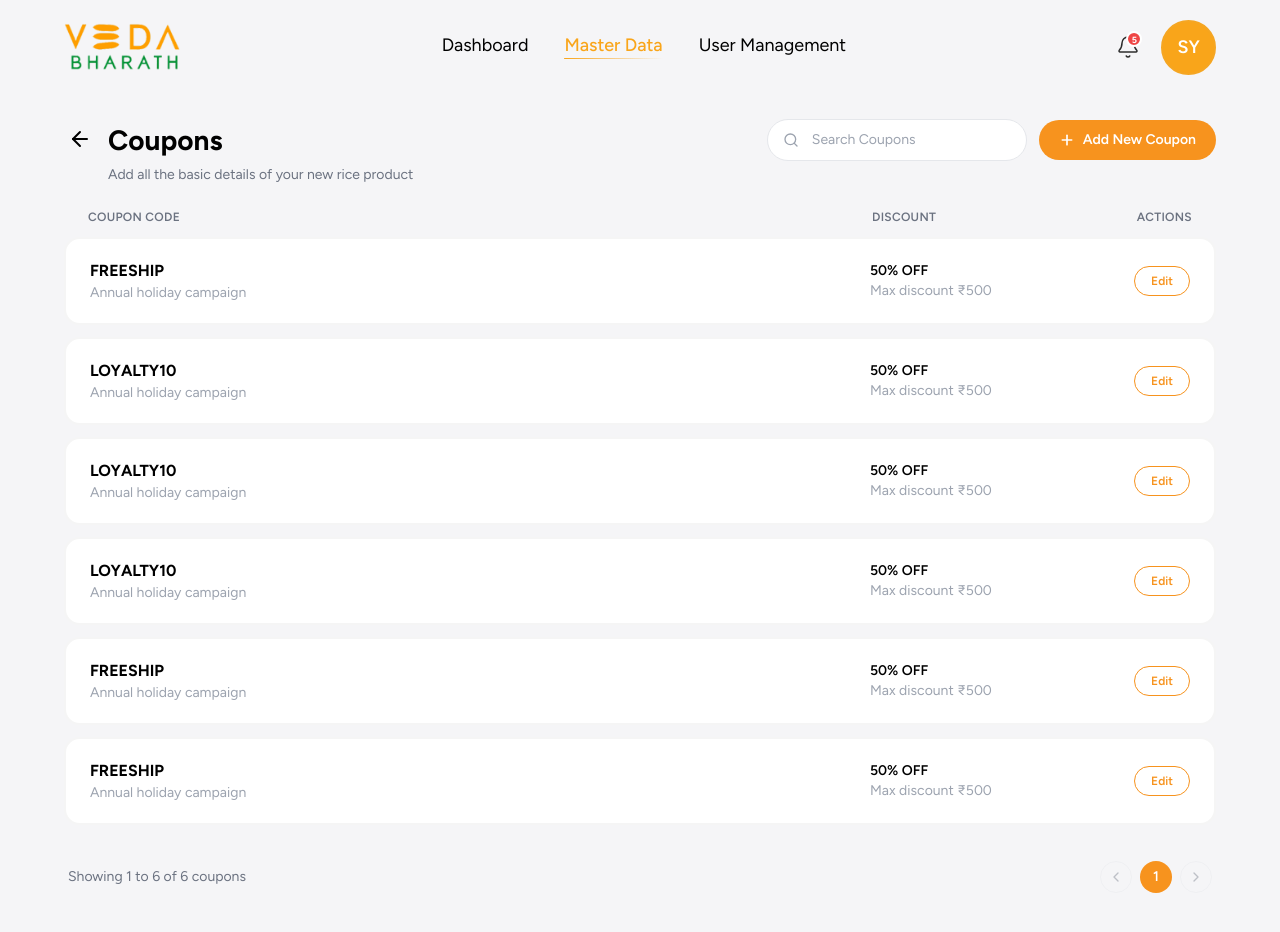
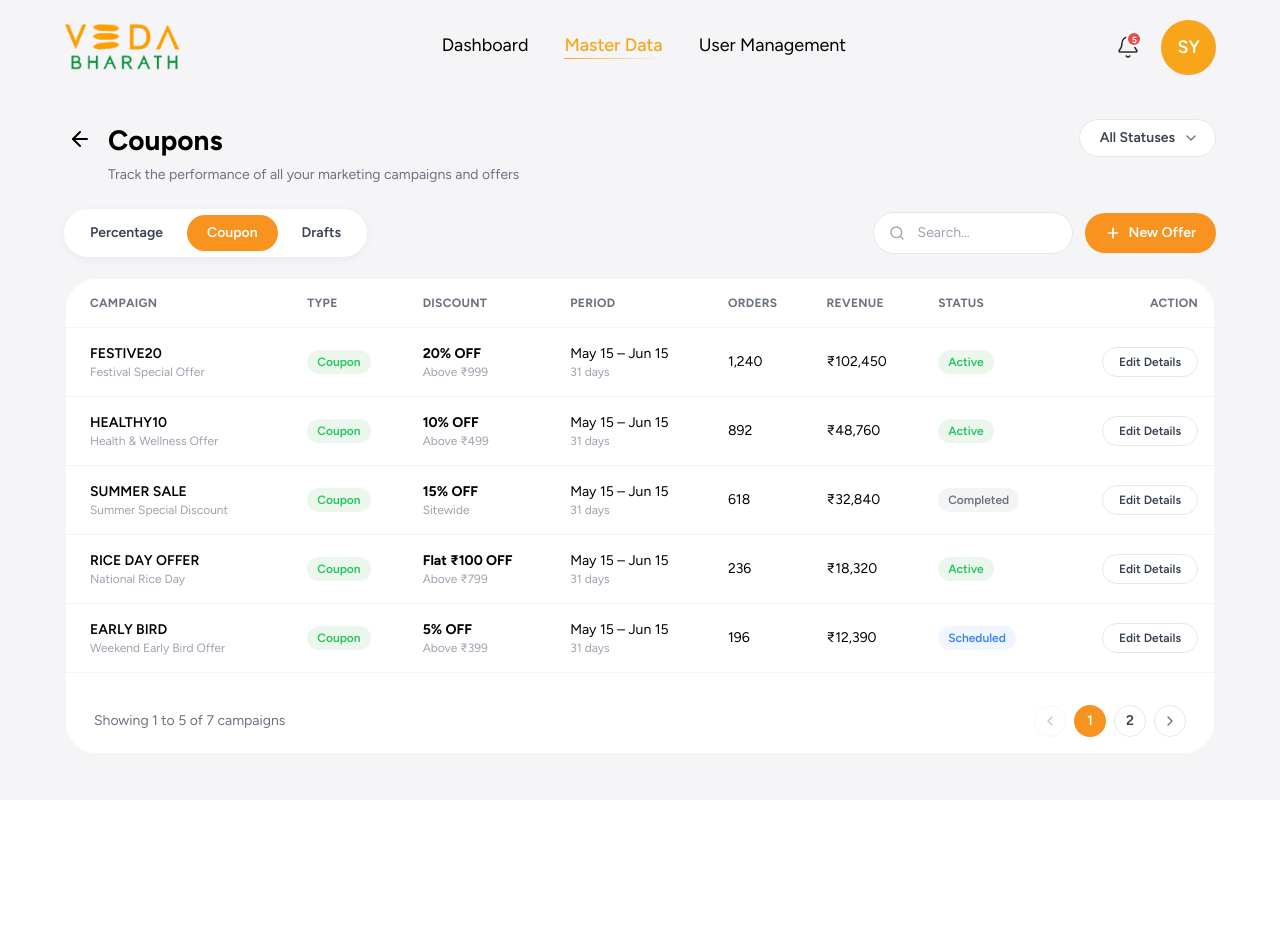
Before and after one commit to ARBRABBIT/Vedabharath-dashboards, a Next.js app: page /super-admin/master-data/coupons in a window 1280 px wide. After the commit the page ends 800 px from the top, so only its background shows below. Built offline with nearby package versions, Linux system fonts and the light colour scheme.

Commit message:
Update master data coupons to match offers UI flow and restrict discount input

```diff
--- a/src/app/super-admin/master-data/coupons/page.tsx
+++ b/src/app/super-admin/master-data/coupons/page.tsx
@@ -3,50 +3,44 @@
 import { Plus, Search } from "lucide-react";
 import { useMemo, useState } from "react";
 import { SuperAdminNavbar } from "@/components/dashboard/SuperAdminNavbar";
-import { FormModal } from "@/components/super-admin/masterdata/FormModal";
-import { INITIAL_COUPONS, type Coupon } from "@/components/super-admin/masterdata/masterDataData";
+import { EditOfferModal } from "@/components/super-admin/offers/EditOfferModal";
+import { LaunchOfferModal } from "@/components/super-admin/offers/LaunchOfferModal";
+import { OFFERS, statusPillClasses, type Offer } from "@/components/super-admin/offers/offersData";
+import { FilterDropdown } from "@/components/super-admin/ui/FilterDropdown";
 import { PageHeader } from "@/components/super-admin/ui/PageHeader";
 import { Pagination } from "@/components/super-admin/ui/Pagination";
 
-const PAGE_SIZE = 10;
+const PAGE_SIZE = 5;
+type Tab = "Percentage" | "Coupon" | "Drafts";
+type StatusFilter = "All Statuses" | Offer["status"];
 
 export default function CouponsPage() {
-  const [coupons, setCoupons] = useState(INITIAL_COUPONS);
+  const [offers, setOffers] = useState<Offer[]>(OFFERS);
+  const [tab, setTab] = useState<Tab>("Coupon");
+  const [statusFilter, setStatusFilter] = useState<StatusFilter>("All Statuses");
   const [search, setSearch] = useState("");
   const [page, setPage] = useState(1);
-  const [createOpen, setCreateOpen] = useState(false);
-  const [editingCoupon, setEditingCoupon] = useState<Coupon | null>(null);
+  const [launchOpen, setLaunchOpen] = useState(false);
+  const [editingOffer, setEditingOffer] = useState<Offer | null>(null);
 
-  const filtered = useMemo(
-    () => coupons.filter((coupon) => coupon.code.toLowerCase().includes(search.toLowerCase())),
-    [coupons, search],
-  );
+  function handleSaveOffer(updated: Offer) {
+    setOffers((prev) => prev.map((offer) => (offer.id === updated.id ? updated : offer)));
+  }
+
+  const filtered = useMemo(() => {
+    return offers.filter((offer) => {
+      const matchesTab = tab === "Drafts" ? false : offer.type === tab;
+      const matchesStatus = statusFilter === "All Statuses" ? true : offer.status === statusFilter;
+      const matchesSearch =
+        offer.name.toLowerCase().includes(search.toLowerCase()) ||
+        offer.subtitle.toLowerCase().includes(search.toLowerCase()) ||
+        offer.discount.toLowerCase().includes(search.toLowerCase());
+      return matchesTab && matchesStatus && matchesSearch;
+    });
+  }, [offers, tab, statusFilter, search]);
+
+  const totalPages = Math.max(1, Math.ceil(filtered.length / PAGE_SIZE));
   const pageItems = filtered.slice((page - 1) * PAGE_SIZE, page * PAGE_SIZE);
-
-  function handleSubmit(values: Record<string, string>) {
-    if (!values.code?.trim()) return;
-    const rawDiscount = values.discount ? values.discount.replace(/[^0-9]/g, "").slice(0, 2) : "";
-    const formattedDiscount = rawDiscount ? `${rawDiscount}% OFF` : (editingCoupon?.discount ?? "50% OFF");
-
-    if (editingCoupon) {
-      setCoupons((prev) =>
-        prev.map((coupon) =>
-          coupon.id === editingCoupon.id ? { ...coupon, code: values.code, discount: formattedDiscount } : coupon,
-        ),
-      );
-    } else {
-      setCoupons((prev) => [
-        {
-          id: `c${prev.length + 1}-${Date.now()}`,
-          code: values.code,
-          subtitle: "New campaign",
-          discount: formattedDiscount,
-          maxDiscount: "Max discount ₹500",
-        },
-        ...prev,
-      ]);
-    }
-  }
 
   return (
     <div className="flex min-h-screen w-full flex-col bg-[#F5F5F7]">
@@ -55,9 +49,46 @@ export default function CouponsPage() {
       <main className="flex-1 px-6 pb-10 pt-6 sm:px-10 lg:px-16">
         <PageHeader
           title="Coupons"
-          subtitle="Add all the basic details of your new rice product"
+          subtitle="Track the performance of all your marketing campaigns and offers"
           backHref="/super-admin/master-data"
           right={
+            <div className="rounded-full border border-[#E5E7EB] bg-white">
+              <FilterDropdown
+                value={statusFilter}
+                onChange={(value) => {
+                  setStatusFilter(value as StatusFilter);
+                  setPage(1);
+                }}
+                options={[
+                  { value: "All Statuses", label: "All Statuses" },
+                  { value: "Active", label: "Active" },
+                  { value: "Scheduled", label: "Scheduled" },
+                  { value: "Completed", label: "Completed" },
+                ]}
+              />
+            </div>
+          }
+        />
+
+        <div className="mt-6 flex flex-wrap items-center justify-between gap-3">
+          <div className="inline-flex items-center gap-1 rounded-full bg-white p-1.5 shadow-[0_2px_10px_rgba(0,0,0,0.05)]">
+            {(["Percentage", "Coupon", "Drafts"] as Tab[]).map((option) => (
+              <button
+                key={option}
+                type="button"
+                onClick={() => {
+                  setTab(option);
+                  setPage(1);
+                }}
+                className={`cursor-pointer rounded-full px-5 py-2 text-sm font-semibold transition-colors ${
+                  tab === option ? "bg-[#F7931E] text-white" : "text-[#374151] hover:text-black"
+                }`}
+              >
+                {option}
+              </button>
+            ))}
+          </div>
+
           <div className="flex items-center gap-3">
             <div className="relative">
               <Search className="pointer-events-none absolute left-4 top-1/2 h-4 w-4 -translate-y-1/2 text-[#9CA3AF]" />
@@ -68,93 +99,110 @@ export default function CouponsPage() {
                   setSearch(event.target.value);
                   setPage(1);
                 }}
-                  placeholder="Search Coupons"
-                  className="w-[220px] rounded-full border border-[#E5E7EB] bg-white py-2.5 pl-11 pr-4 text-sm outline-none placeholder:text-[#9CA3AF] focus:border-[#F7931E] sm:w-[260px]"
+                placeholder="Search..."
+                className="w-[200px] rounded-full border border-[#E5E7EB] bg-white py-2.5 pl-11 pr-4 text-sm outline-none placeholder:text-[#9CA3AF] focus:border-[#F7931E]"
               />
             </div>
             <button
               type="button"
-                onClick={() => setCreateOpen(true)}
+              onClick={() => setLaunchOpen(true)}
               className="flex cursor-pointer items-center gap-2 whitespace-nowrap rounded-full bg-[#F7931E] px-5 py-2.5 text-sm font-semibold text-white transition-opacity hover:opacity-90"
             >
               <Plus className="h-4 w-4" strokeWidth={2.5} />
-                Add New Coupon
-              </button>
-            </div>
-          }
-        />
-
-        <div className="mt-6 flex flex-col gap-3">
-          <div className="flex items-center px-6 text-xs font-semibold uppercase tracking-wide text-[#6B7280]">
-            <span className="flex-1">Coupon Code</span>
-            <span className="w-[220px]">Discount</span>
-            <span className="w-[100px] text-right">Actions</span>
-          </div>
-          {pageItems.map((coupon) => (
-            <div key={coupon.id} className="flex items-center rounded-2xl border-2 border-black/[0.04] bg-white px-6 py-5">
-              <div className="flex-1">
-                <p className="text-base font-bold text-black">{coupon.code}</p>
-                <p className="text-sm text-[#9CA3AF]">{coupon.subtitle}</p>
-              </div>
-              <div className="w-[220px]">
-                <p className="text-sm font-semibold text-black">{coupon.discount}</p>
-                <p className="text-sm text-[#9CA3AF]">{coupon.maxDiscount}</p>
-              </div>
-              <div className="w-[100px] text-right">
-                <button
-                  type="button"
-                  onClick={() => setEditingCoupon(coupon)}
-                  className="cursor-pointer rounded-full border border-[#F7931E] px-4 py-1.5 text-xs font-semibold text-[#F7931E] transition-colors hover:bg-[#FEF3E2]"
-                >
-                  Edit
+              New Offer
             </button>
           </div>
         </div>
+
+        <div className="mt-5 overflow-hidden rounded-[32px] border-2 border-black/[0.04] bg-white">
+          <div className="overflow-x-auto">
+            <table className="w-full min-w-[900px]">
+              <thead>
+                <tr className="border-b border-[#F3F4F6] text-left text-xs font-semibold uppercase tracking-wide text-[#6B7280]">
+                  <th className="px-6 py-4">Campaign</th>
+                  <th className="px-4 py-4">Type</th>
+                  <th className="px-4 py-4">Discount</th>
+                  <th className="px-4 py-4">Period</th>
+                  <th className="px-4 py-4">Orders</th>
+                  <th className="px-4 py-4">Revenue</th>
+                  <th className="px-4 py-4">Status</th>
+                  <th className="px-4 py-4 text-right">Action</th>
+                </tr>
+              </thead>
+              <tbody>
+                {pageItems.length === 0 && (
+                  <tr>
+                    <td colSpan={8} className="px-6 py-10 text-center text-sm text-[#9CA3AF]">
+                      No coupons found.
+                    </td>
+                  </tr>
+                )}
+                {pageItems.map((offer) => (
+                  <tr key={offer.id} className="border-b border-[#F3F4F6] last:border-none">
+                    <td className="px-6 py-4">
+                      <p className="text-sm font-semibold text-black">{offer.name}</p>
+                      <p className="text-xs text-[#9CA3AF]">{offer.subtitle}</p>
+                    </td>
+                    <td className="px-4 py-4">
+                      <span className="inline-flex rounded-full bg-[#EBF7EC] px-2.5 py-1 text-xs font-semibold text-[#22C55E]">
+                        {offer.type}
+                      </span>
+                    </td>
+                    <td className="px-4 py-4">
+                      <p className="text-sm font-bold text-black">{offer.discount}</p>
+                      <p className="text-xs text-[#9CA3AF]">{offer.discountNote}</p>
+                    </td>
+                    <td className="px-4 py-4">
+                      <p className="text-sm text-black">{offer.period}</p>
+                      <p className="text-xs text-[#9CA3AF]">{offer.duration}</p>
+                    </td>
+                    <td className="px-4 py-4 text-sm text-black">{offer.orders.toLocaleString()}</td>
+                    <td className="px-4 py-4 text-sm text-black">₹{offer.revenue.toLocaleString()}</td>
+                    <td className="px-4 py-4">
+                      <span
+                        className={`inline-flex rounded-full px-2.5 py-1 text-xs font-semibold ${statusPillClasses(offer.status)}`}
+                      >
+                        {offer.status}
+                      </span>
+                    </td>
+                    <td className="px-4 py-4 text-right">
+                      <button
+                        type="button"
+                        onClick={() => setEditingOffer(offer)}
+                        className="cursor-pointer rounded-full border border-[#E5E7EB] px-4 py-1.5 text-xs font-semibold text-[#374151] transition-colors hover:bg-[#F9FAFB]"
+                      >
+                        Edit Details
+                      </button>
+                    </td>
+                  </tr>
                 ))}
+              </tbody>
+            </table>
           </div>
 
-        <div className="mt-5">
+          <div className="border-t border-[#F3F4F6] px-6 py-4">
             <Pagination
               page={page}
-            totalPages={Math.max(1, Math.ceil(filtered.length / PAGE_SIZE))}
+              totalPages={totalPages}
               totalItems={filtered.length}
               pageSize={PAGE_SIZE}
-            itemLabel="coupons"
+              itemLabel="campaigns"
               onPageChange={setPage}
             />
           </div>
+        </div>
       </main>
 
-      <FormModal
-        open={createOpen || editingCoupon !== null}
-        onClose={() => {
-          setCreateOpen(false);
-          setEditingCoupon(null);
-        }}
-        title="Coupons"
-        fields={[
-          { key: "code", label: "Coupons Code", type: "text", placeholder: "FEUDU87", required: true },
-          {
-            key: "discount",
-            label: "Discount",
-            type: "text",
-            placeholder: "50",
-            suffix: "% off",
-            numericOnly: true,
-            maxLength: 2,
-            required: true,
-          },
-        ]}
-        initialValues={
-          editingCoupon
-            ? {
-                code: editingCoupon.code,
-                discount: editingCoupon.discount.replace(/[^0-9]/g, "").slice(0, 2),
-              }
-            : undefined
-        }
-        submitLabel="Create coupons"
-        onSubmit={handleSubmit}
+      <LaunchOfferModal
+        open={launchOpen}
+        onClose={() => setLaunchOpen(false)}
+      />
+
+      <EditOfferModal
+        offer={editingOffer}
+        open={editingOffer !== null}
+        onClose={() => setEditingOffer(null)}
+        onSave={handleSaveOffer}
       />
     </div>
   );
```
Also changed, not shown: src/components/super-admin/offers/LaunchOfferModal.tsx (+7 -2 lines). Lines whose indentation alone changed are shown as unchanged.
